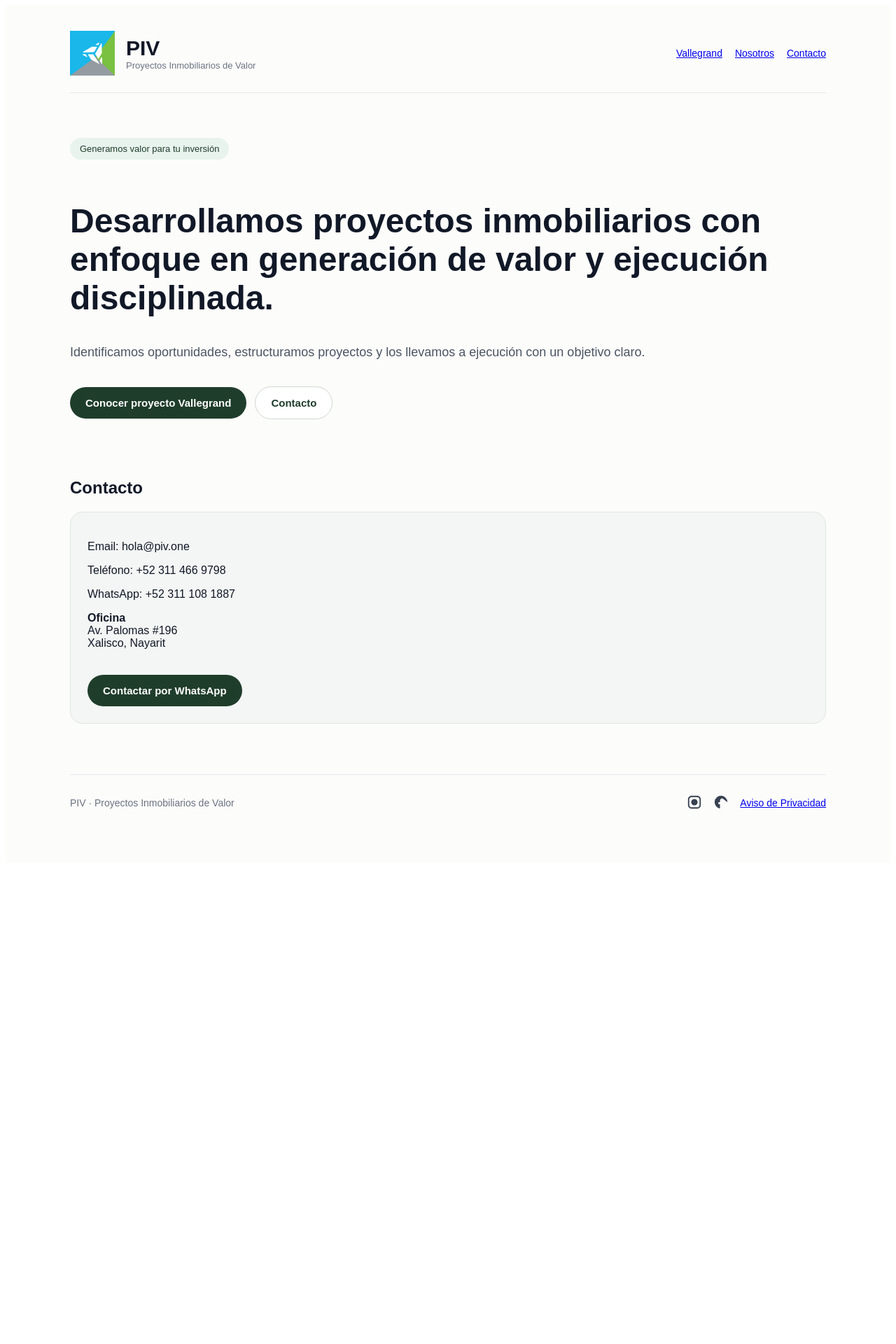
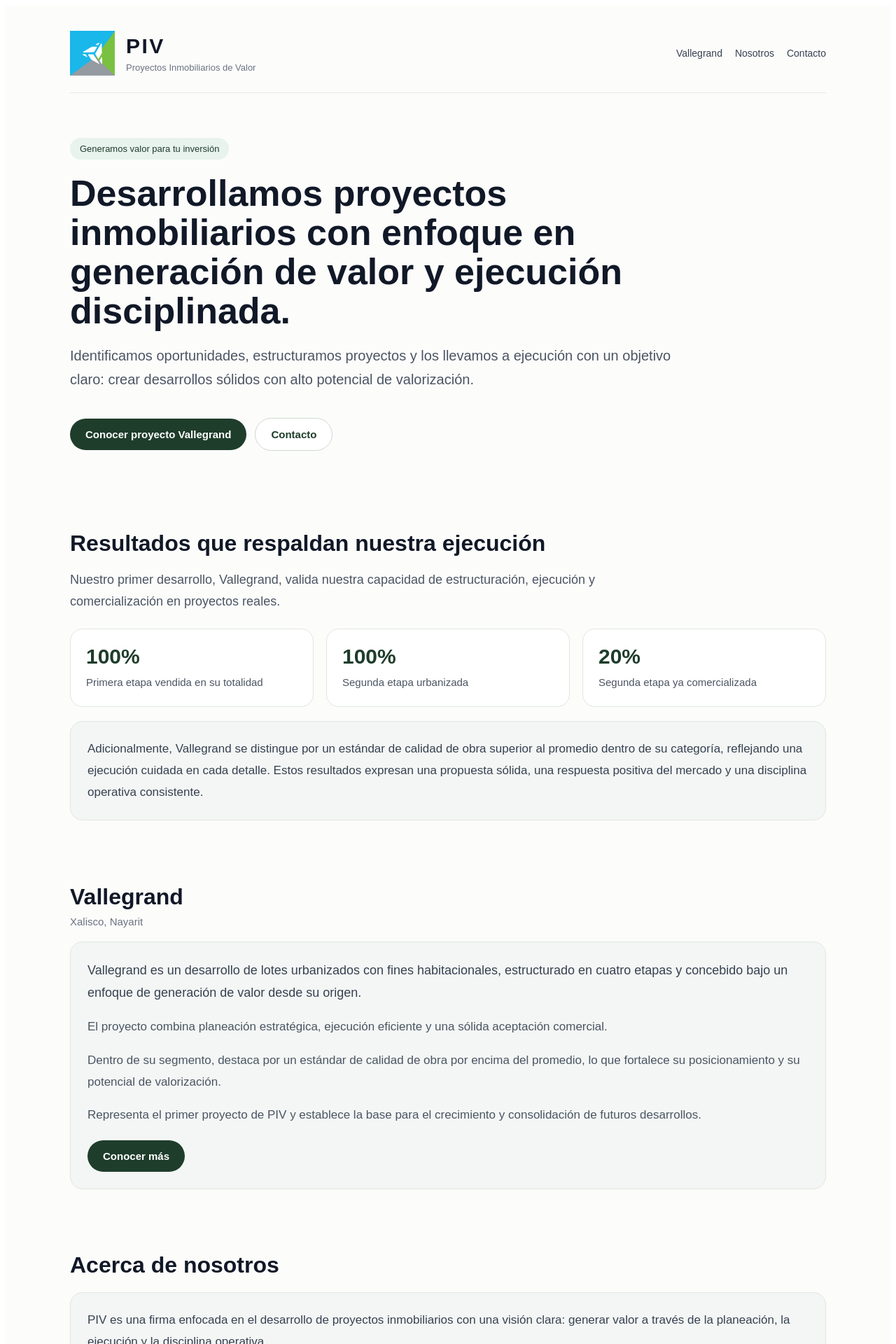
Before and after one commit to PIV1/PIV, a Next.js app: page / in a window 1280 px wide. Shown: the top 1920 px of the page at 70% size. Before the commit the page ends 1240 px from the top, so only its background shows below. Built offline with nearby package versions, Linux system fonts and the light colour scheme.

Commit message:
Update index.js

```diff
--- a/pages/index.js
+++ b/pages/index.js
@@ -49,6 +49,12 @@
   const whatsappLink =
     "https://wa.me/523111081887?text=Hola,%20me%20interesa%20recibir%20informaci%C3%B3n%20sobre%20sus%20proyectos%20inmobiliarios";
 
+  const socialIconStyle = {
+    width: "24px",
+    height: "24px",
+    display: "block",
+  };
+
   return (
     <main
       style={{
@@ -65,7 +71,6 @@
           padding: "36px 24px 72px",
         }}
       >
-        {/* HEADER */}
         <header
           style={{
             display: "flex",
@@ -77,34 +82,73 @@
             gap: "16px",
           }}
         >
-          <div style={{ display: "flex", alignItems: "center", gap: "16px" }}>
+          <div
+            style={{
+              display: "flex",
+              alignItems: "center",
+              gap: "16px",
+            }}
+          >
             <img
               src="/logo-piv.png"
               alt="Logotipo PIV"
-              style={{ width: "64px", height: "64px", objectFit: "contain" }}
+              style={{
+                width: "64px",
+                height: "64px",
+                objectFit: "contain",
+              }}
             />
 
             <div>
-              <div style={{ fontSize: "30px", fontWeight: "700" }}>PIV</div>
-              <div style={{ fontSize: "13px", color: "#6b7280" }}>
+              <div
+                style={{
+                  fontSize: "30px",
+                  fontWeight: "700",
+                  letterSpacing: "0.08em",
+                }}
+              >
+                PIV
+              </div>
+              <div
+                style={{
+                  fontSize: "13px",
+                  color: "#6b7280",
+                  marginTop: "6px",
+                }}
+              >
                 Proyectos Inmobiliarios de Valor
               </div>
             </div>
           </div>
 
-          <nav style={{ fontSize: "14px" }}>
-            <a href="#vallegrand" style={{ marginRight: "18px" }}>
+          <nav style={{ fontSize: "14px", color: "#374151" }}>
+            <a
+              href="#vallegrand"
+              style={{ marginRight: "18px", color: "#374151", textDecoration: "none" }}
+            >
               Vallegrand
             </a>
-            <a href="#nosotros" style={{ marginRight: "18px" }}>
+            <a
+              href="#nosotros"
+              style={{ marginRight: "18px", color: "#374151", textDecoration: "none" }}
+            >
               Nosotros
             </a>
-            <a href="#contacto">Contacto</a>
+            <a
+              href="#contacto"
+              style={{ color: "#374151", textDecoration: "none" }}
+            >
+              Contacto
+            </a>
           </nav>
         </header>
 
-        {/* HERO */}
-        <section style={{ paddingTop: "64px" }}>
+        <section
+          style={{
+            paddingTop: "64px",
+            paddingBottom: "24px",
+          }}
+        >
           <div
             style={{
               display: "inline-block",
@@ -119,15 +163,31 @@
             Generamos valor para tu inversión
           </div>
 
-          <h1 style={{ fontSize: "48px" }}>
+          <h1
+            style={{
+              fontSize: "52px",
+              lineHeight: "1.08",
+              margin: "0 0 18px",
+              maxWidth: "900px",
+            }}
+          >
             Desarrollamos proyectos inmobiliarios con enfoque en generación de valor y ejecución disciplinada.
           </h1>
 
-          <p style={{ fontSize: "18px", color: "#4b5563" }}>
-            Identificamos oportunidades, estructuramos proyectos y los llevamos a ejecución con un objetivo claro.
+          <p
+            style={{
+              fontSize: "20px",
+              lineHeight: "1.7",
+              color: "#4b5563",
+              maxWidth: "860px",
+              margin: 0,
+            }}
+          >
+            Identificamos oportunidades, estructuramos proyectos y los llevamos a ejecución con un objetivo claro:
+            crear desarrollos sólidos con alto potencial de valorización.
           </p>
 
-          <div>
+          <div style={{ marginTop: "18px" }}>
             <a
               href="https://www.vallegrand.com"
               target="_blank"
@@ -143,33 +203,186 @@
           </div>
         </section>
 
-        {/* CONTACTO */}
-        <section id="contacto" style={sectionStyle}>
-          <h2>Contacto</h2>
+        <section style={sectionStyle}>
+          <h2 style={{ fontSize: "32px", marginBottom: "10px" }}>
+            Resultados que respaldan nuestra ejecución
+          </h2>
+          <p
+            style={{
+              fontSize: "18px",
+              lineHeight: "1.7",
+              color: "#4b5563",
+              maxWidth: "860px",
+            }}
+          >
+            Nuestro primer desarrollo, Vallegrand, valida nuestra capacidad de estructuración, ejecución y
+            comercialización en proyectos reales.
+          </p>
+
+          <div
+            style={{
+              display: "flex",
+              flexWrap: "wrap",
+              gap: "18px",
+              marginTop: "24px",
+            }}
+          >
+            <div style={statStyle}>
+              <div
+                style={{
+                  fontSize: "30px",
+                  fontWeight: "700",
+                  marginBottom: "8px",
+                  color: "#1f3d2b",
+                }}
+              >
+                100%
+              </div>
+              <div style={{ fontSize: "15px", color: "#4b5563", lineHeight: "1.6" }}>
+                Primera etapa vendida en su totalidad
+              </div>
+            </div>
+
+            <div style={statStyle}>
+              <div
+                style={{
+                  fontSize: "30px",
+                  fontWeight: "700",
+                  marginBottom: "8px",
+                  color: "#1f3d2b",
+                }}
+              >
+                100%
+              </div>
+              <div style={{ fontSize: "15px", color: "#4b5563", lineHeight: "1.6" }}>
+                Segunda etapa urbanizada
+              </div>
+            </div>
+
+            <div style={statStyle}>
+              <div
+                style={{
+                  fontSize: "30px",
+                  fontWeight: "700",
+                  marginBottom: "8px",
+                  color: "#1f3d2b",
+                }}
+              >
+                20%
+              </div>
+              <div style={{ fontSize: "15px", color: "#4b5563", lineHeight: "1.6" }}>
+                Segunda etapa ya comercializada
+              </div>
+            </div>
+          </div>
 
           <div style={cardStyle}>
-            <p>Email: hola@piv.one</p>
-            <p>Teléfono: +52 311 466 9798</p>
-            <p>WhatsApp: +52 311 108 1887</p>
+            <p style={{ margin: 0, fontSize: "17px", lineHeight: "1.8", color: "#374151" }}>
+              Adicionalmente, Vallegrand se distingue por un estándar de calidad de obra superior al promedio dentro
+              de su categoría, reflejando una ejecución cuidada en cada detalle. Estos resultados expresan una
+              propuesta sólida, una respuesta positiva del mercado y una disciplina operativa consistente.
+            </p>
+          </div>
+        </section>
 
-            <p>
-              <strong>Oficina</strong><br />
-              Av. Palomas #196<br />
-              Xalisco, Nayarit
+        <section id="vallegrand" style={sectionStyle}>
+          <h2 style={{ fontSize: "32px", marginBottom: "8px" }}>Vallegrand</h2>
+          <p style={{ fontSize: "15px", color: "#6b7280", marginTop: 0 }}>Xalisco, Nayarit</p>
+
+          <div style={cardStyle}>
+            <p style={{ fontSize: "18px", lineHeight: "1.8", color: "#374151", marginTop: 0 }}>
+              Vallegrand es un desarrollo de lotes urbanizados con fines habitacionales, estructurado en cuatro etapas
+              y concebido bajo un enfoque de generación de valor desde su origen.
+            </p>
+
+            <p style={{ fontSize: "17px", lineHeight: "1.8", color: "#4b5563" }}>
+              El proyecto combina planeación estratégica, ejecución eficiente y una sólida aceptación comercial.
+            </p>
+
+            <p style={{ fontSize: "17px", lineHeight: "1.8", color: "#4b5563" }}>
+              Dentro de su segmento, destaca por un estándar de calidad de obra por encima del promedio, lo que
+              fortalece su posicionamiento y su potencial de valorización.
+            </p>
+
+            <p style={{ fontSize: "17px", lineHeight: "1.8", color: "#4b5563", marginBottom: 0 }}>
+              Representa el primer proyecto de PIV y establece la base para el crecimiento y consolidación de futuros
+              desarrollos.
             </p>
 
             <a
-              href={whatsappLink}
+              href="https://www.vallegrand.com"
               target="_blank"
               rel="noreferrer"
               style={buttonPrimary}
             >
-              Contactar por WhatsApp
+              Conocer más
             </a>
           </div>
         </section>
 
-        {/* FOOTER */}
+        <section id="nosotros" style={sectionStyle}>
+          <h2 style={{ fontSize: "32px", marginBottom: "10px" }}>Acerca de nosotros</h2>
+          <div style={cardStyle}>
+            <p style={{ fontSize: "17px", lineHeight: "1.8", color: "#374151", marginTop: 0 }}>
+              PIV es una firma enfocada en el desarrollo de proyectos inmobiliarios con una visión clara: generar valor
+              a través de la planeación, la ejecución y la disciplina operativa.
+            </p>
+
+            <p style={{ fontSize: "17px", lineHeight: "1.8", color: "#4b5563", marginBottom: 0 }}>
+              Cada proyecto es estructurado con un enfoque estratégico, priorizando su viabilidad, su potencial de
+              valorización y su correcta ejecución en el tiempo.
+            </p>
+          </div>
+        </section>
+
+        <section id="contacto" style={sectionStyle}>
+          <h2 style={{ fontSize: "32px", marginBottom: "10px" }}>Contacto</h2>
+
+          <div
+            style={{
+              display: "grid",
+              gridTemplateColumns: "repeat(auto-fit, minmax(260px, 1fr))",
+              gap: "18px",
+              marginTop: "20px",
+            }}
+          >
+            <div style={cardStyle}>
+              <div style={{ fontSize: "14px", color: "#6b7280", marginBottom: "8px" }}>Correo</div>
+              <div style={{ fontSize: "18px", color: "#111827" }}>hola@piv.one</div>
+            </div>
+
+            <div style={cardStyle}>
+              <div style={{ fontSize: "14px", color: "#6b7280", marginBottom: "8px" }}>Teléfono</div>
+              <div style={{ fontSize: "18px", color: "#111827" }}>+52 311 466 9798</div>
+            </div>
+
+            <div style={cardStyle}>
+              <div style={{ fontSize: "14px", color: "#6b7280", marginBottom: "8px" }}>WhatsApp</div>
+              <div style={{ fontSize: "18px", color: "#111827" }}>+52 311 108 1887</div>
+            </div>
+
+            <div style={cardStyle}>
+              <div style={{ fontSize: "14px", color: "#6b7280", marginBottom: "8px" }}>Oficina</div>
+              <div style={{ fontSize: "17px", lineHeight: "1.8", color: "#111827" }}>
+                Av. Palomas #196
+                <br />
+                Col. Las Palomas
+                <br />
+                Xalisco, Nayarit
+              </div>
+            </div>
+          </div>
+
+          <a
+            href={whatsappLink}
+            target="_blank"
+            rel="noreferrer"
+            style={buttonPrimary}
+          >
+            Contactar por WhatsApp
+          </a>
+        </section>
+
         <footer
           style={{
             marginTop: "72px",
@@ -186,30 +399,66 @@
         >
           <div>PIV · Proyectos Inmobiliarios de Valor</div>
 
-          <div style={{ display: "flex", gap: "16px", alignItems: "center" }}>
-            {/* Instagram */}
+          <div style={{ display: "flex", gap: "18px", alignItems: "center" }}>
             <a
               href="https://www.instagram.com/piv.tepic/"
               target="_blank"
               rel="noreferrer"
+              aria-label="Instagram"
+              style={{ display: "inline-flex", alignItems: "center" }}
             >
-              <svg width="22" height="22" fill="#374151" viewBox="0 0 24 24">
-                <path d="M7.75 2h8.5C19.44 2 22 4.56 22 7.75v8.5C22 19.44 19.44 22 16.25 22h-8.5C4.56 22 2 19.44 2 16.25v-8.5C2 4.56 4.56 2 7.75 2zm0 2C5.68 4 4 5.68 4 7.75v8.5C4 18.32 5.68 20 7.75 20h8.5c2.07 0 3.75-1.68 3.75-3.75v-8.5C20 5.68 18.32 4 16.25 4h-8.5zM12 7a5 5 0 110 10 5 5 0 010-10z"/>
+              <svg
+                xmlns="http://www.w3.org/2000/svg"
+                viewBox="0 0 24 24"
+                style={socialIconStyle}
+              >
+                <defs>
+                  <linearGradient id="instagramGradient" x1="0%" y1="100%" x2="100%" y2="0%">
+                    <stop offset="0%" stopColor="#feda75" />
+                    <stop offset="25%" stopColor="#fa7e1e" />
+                    <stop offset="50%" stopColor="#d62976" />
+                    <stop offset="75%" stopColor="#962fbf" />
+                    <stop offset="100%" stopColor="#4f5bd5" />
+                  </linearGradient>
+                </defs>
+                <path
+                  fill="url(#instagramGradient)"
+                  d="M7.75 2h8.5C19.44 2 22 4.56 22 7.75v8.5C22 19.44 19.44 22 16.25 22h-8.5C4.56 22 2 19.44 2 16.25v-8.5C2 4.56 4.56 2 7.75 2zm0 2C5.68 4 4 5.68 4 7.75v8.5C4 18.32 5.68 20 7.75 20h8.5c2.07 0 3.75-1.68 3.75-3.75v-8.5C20 5.68 18.32 4 16.25 4h-8.5z"
+                />
+                <circle cx="12" cy="12" r="3.2" fill="#ffffff" />
+                <circle cx="16.9" cy="7.1" r="1.1" fill="#ffffff" />
               </svg>
             </a>
 
-            {/* Facebook */}
             <a
               href="https://www.facebook.com/PIVTepic?locale=es_LA"
               target="_blank"
               rel="noreferrer"
+              aria-label="Facebook"
+              style={{ display: "inline-flex", alignItems: "center" }}
             >
-              <svg width="22" height="22" fill="#374151" viewBox="0 0 24 24">
-                <path d="M22 12a10 10 0 10-11.56 9.88v-6.99H7.9V12h2.54V9.8c0-2.5 1.49-3.88 3.77-3.88z"/>
+              <svg
+                xmlns="http://www.w3.org/2000/svg"
+                viewBox="0 0 24 24"
+                style={socialIconStyle}
+              >
+                <path
+                  fill="#1877F2"
+                  d="M24 12a12 12 0 10-13.88 11.85v-8.39H7.08V12h3.04V9.41c0-3 1.79-4.66 4.52-4.66 1.31 0 2.68.23 2.68.23v2.95h-1.51c-1.49 0-1.95.92-1.95 1.87V12h3.32l-.53 3.46h-2.79v8.39A12 12 0 0024 12z"
+                />
+                <path
+                  fill="#ffffff"
+                  d="M16.65 15.46L17.18 12h-3.32V9.8c0-.95.46-1.87 1.95-1.87h1.51V4.98s-1.37-.23-2.68-.23c-2.73 0-4.52 1.65-4.52 4.66V12H7.08v3.46h3.04v8.39a12.1 12.1 0 003.74 0v-8.39h2.79z"
+                />
               </svg>
             </a>
 
-            <a href="/privacidad">Aviso de Privacidad</a>
+            <a
+              href="/privacidad"
+              style={{ textDecoration: "none", color: "#374151" }}
+            >
+              Aviso de Privacidad
+            </a>
           </div>
         </footer>
       </div>
```
